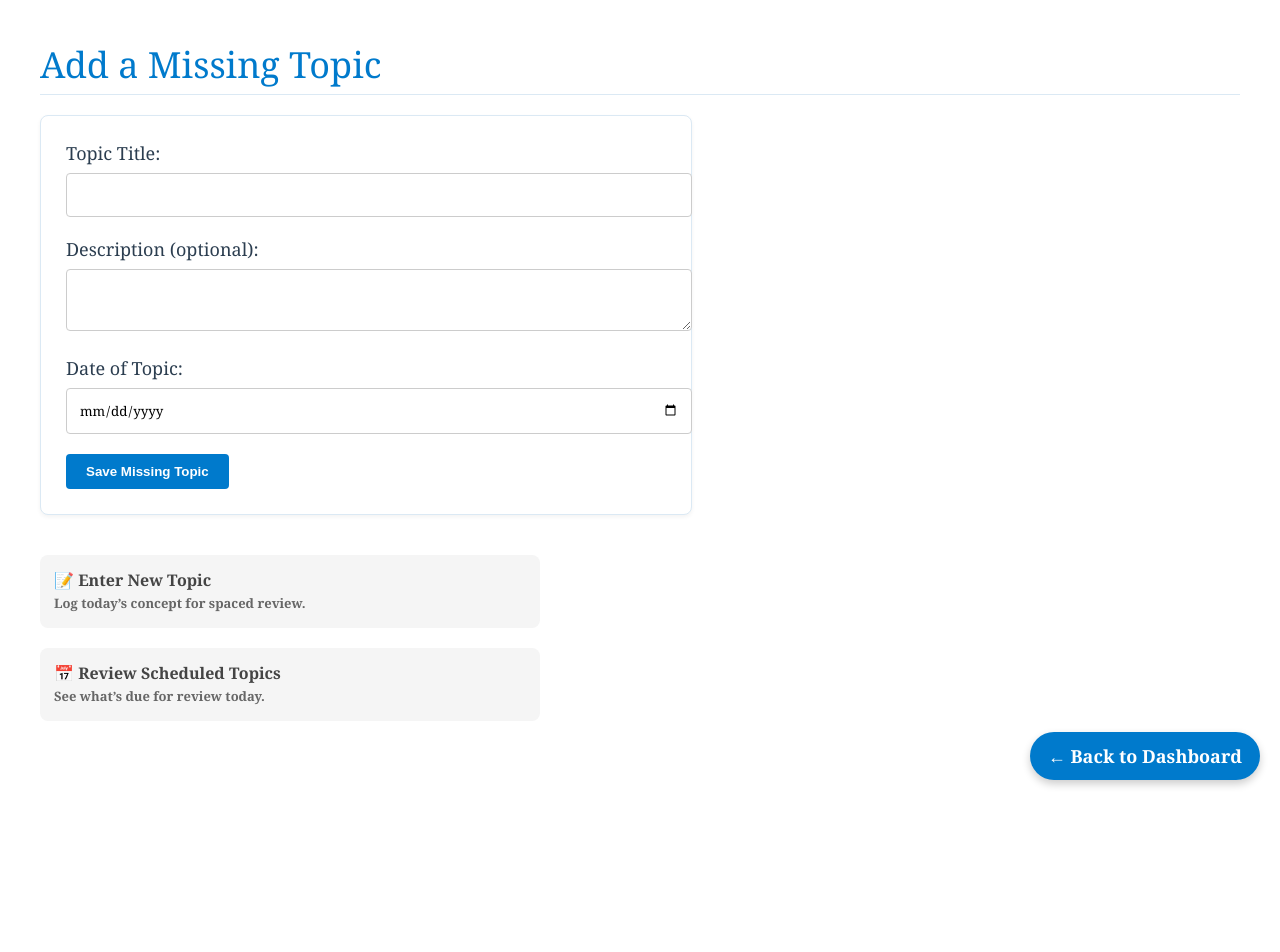
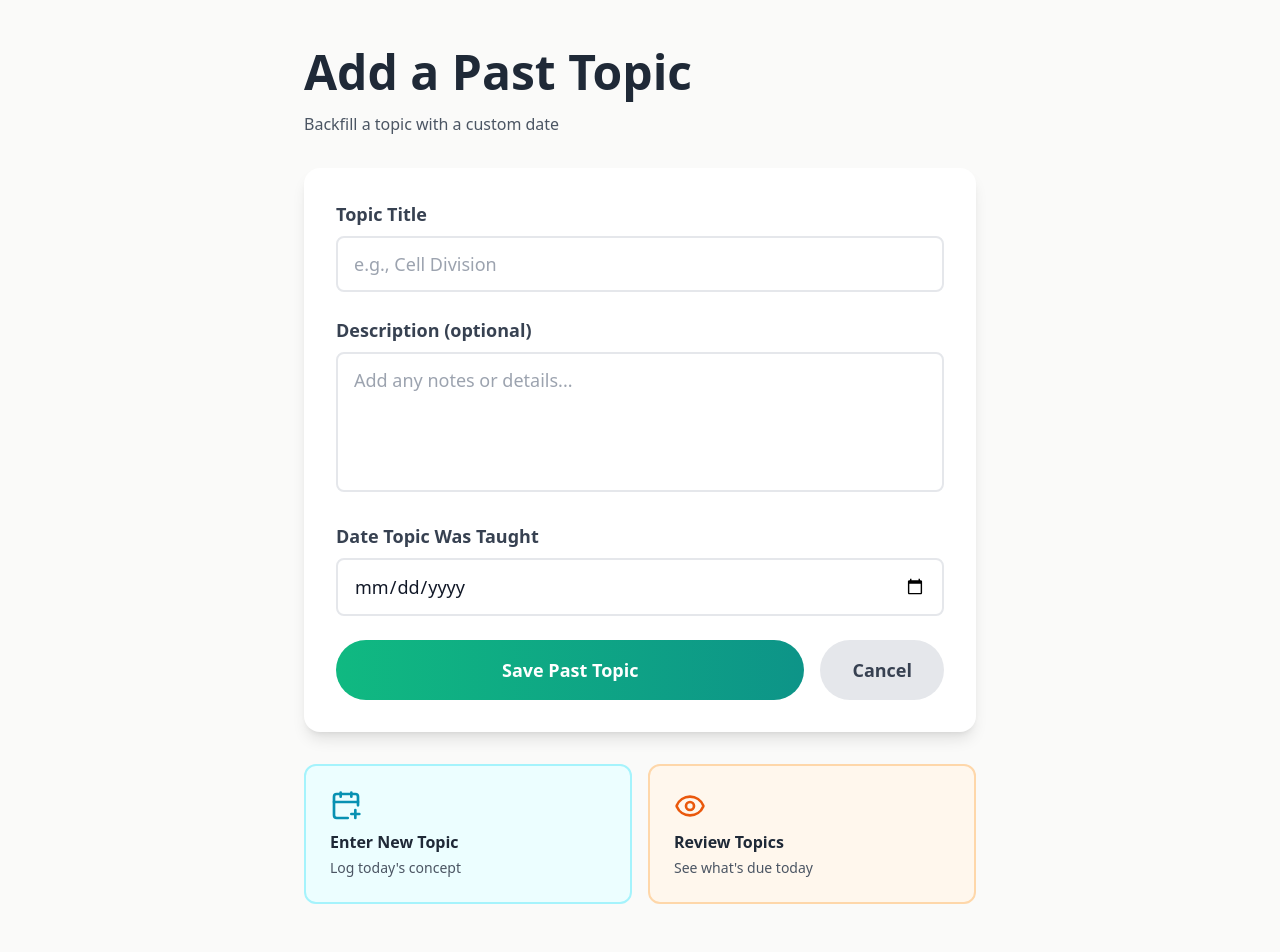
Before and after one commit to lbedroske/EchoLearnPractice, a Flask app: page /enter-missing-topic in a window 1280 px wide. Before the commit the page ends 787 px from the top, so only its background shows below. Run offline with Flask 3, Linux system fonts and the light colour scheme; some libraries are stand-ins or nearby versions.

Commit message:
Revamp 'Add Missing Topic' page layout and style
Updated the HTML structure and styling for the 'Add Missing Topic' page to a more modern design, including new form elements and layout adjustments.

```diff
--- a/templates/enter_missing_topic.html
+++ b/templates/enter_missing_topic.html
@@ -1,38 +1,75 @@
-<!DOCTYPE html>
-<html lang="en">
-<head>
-    <meta charset="UTF-8">
-    <meta name="viewport" content="width=device-width, initial-scale=1.0">
-    <title>Add Missing Topic</title>
-    <link rel="stylesheet" href="{{ url_for('static', filename='style.css') }}">
-</head>
-<body>
-    <h1>Add a Missing Topic</h1>
+{% extends "base.html" %}
+{% block title %}Add Past Topic{% endblock %}
+{% block content %}
+<div class="flex-1 p-6 md:p-12 bg-stone-50 min-h-screen">
+  <div class="max-w-2xl mx-auto">
+    <h1 class="text-4xl md:text-5xl font-bold text-gray-800 mb-4">Add a Past Topic</h1>
+    <p class="text-gray-600 mb-8">Backfill a topic with a custom date</p>
 
-    <form method="POST">
-        <label for="title">Topic Title:</label>
-        <input type="text" id="title" name="title" required>
+    <form method="POST" class="bg-white rounded-2xl shadow-lg p-8 space-y-6">
+      <div>
+        <label for="title" class="block text-lg font-semibold text-gray-700 mb-2">Topic Title</label>
+        <input
+          type="text"
+          id="title"
+          name="title"
+          required
+          class="w-full px-4 py-3 border-2 border-gray-200 rounded-lg focus:border-emerald-500 focus:outline-none text-lg"
+          placeholder="e.g., Cell Division"
+        >
+      </div>
 
-        <label for="description">Description (optional):</label>
-        <textarea id="description" name="description"></textarea>
+      <div>
+        <label for="description" class="block text-lg font-semibold text-gray-700 mb-2">Description (optional)</label>
+        <textarea
+          id="description"
+          name="description"
+          rows="4"
+          class="w-full px-4 py-3 border-2 border-gray-200 rounded-lg focus:border-emerald-500 focus:outline-none text-lg resize-none"
+          placeholder="Add any notes or details..."
+        ></textarea>
+      </div>
 
-        <label for="date_added">Date of Topic:</label>
-        <input type="date" id="date_added" name="date_added" required>
+      <div>
+        <label for="date_added" class="block text-lg font-semibold text-gray-700 mb-2">Date Topic Was Taught</label>
+        <input
+          type="date"
+          id="date_added"
+          name="date_added"
+          required
+          class="w-full px-4 py-3 border-2 border-gray-200 rounded-lg focus:border-emerald-500 focus:outline-none text-lg"
+        >
+      </div>
 
-        <button type="submit">Save Missing Topic</button>
+      <div class="flex gap-4">
+        <button
+          type="submit"
+          class="flex-1 px-8 py-4 bg-gradient-to-r from-emerald-500 to-teal-600 text-white rounded-full font-bold text-lg hover:shadow-xl transition-all"
+        >
+          Save Past Topic
+        </button>
+        <a
+          href="/"
+          class="px-8 py-4 bg-gray-200 text-gray-700 rounded-full font-bold text-lg hover:bg-gray-300 transition"
+        >
+          Cancel
+        </a>
+      </div>
     </form>
 
-    <div class="menu-stack small-menu">
-        <a class="menu-option new-topic" href="/enter-topic">
-            📝 <strong>Enter New Topic</strong><br>
-            <span>Log today’s concept for spaced review.</span>
-        </a>
-        <a class="menu-option review-topics" href="/review-topics">
-            📅 <strong>Review Scheduled Topics</strong><br>
-            <span>See what’s due for review today.</span>
-        </a>
+    <div class="mt-8 grid grid-cols-1 md:grid-cols-2 gap-4">
+      <a href="/enter-topic" class="block p-6 bg-cyan-50 border-2 border-cyan-200 rounded-xl hover:bg-cyan-100 transition">
+        <i data-lucide="calendar-plus" class="w-8 h-8 text-cyan-600 mb-2"></i>
+        <h3 class="font-bold text-gray-800 mb-1">Enter New Topic</h3>
+        <p class="text-sm text-gray-600">Log today's concept</p>
+      </a>
+
+      <a href="/review_topics" class="block p-6 bg-orange-50 border-2 border-orange-200 rounded-xl hover:bg-orange-100 transition">
+        <i data-lucide="eye" class="w-8 h-8 text-orange-600 mb-2"></i>
+        <h3 class="font-bold text-gray-800 mb-1">Review Topics</h3>
+        <p class="text-sm text-gray-600">See what's due today</p>
+      </a>
     </div>
-
-    <a class="floating-back" href="/">← Back to Dashboard</a>
-</body>
-</html>
+  </div>
+</div>
+{% endblock %}
```
